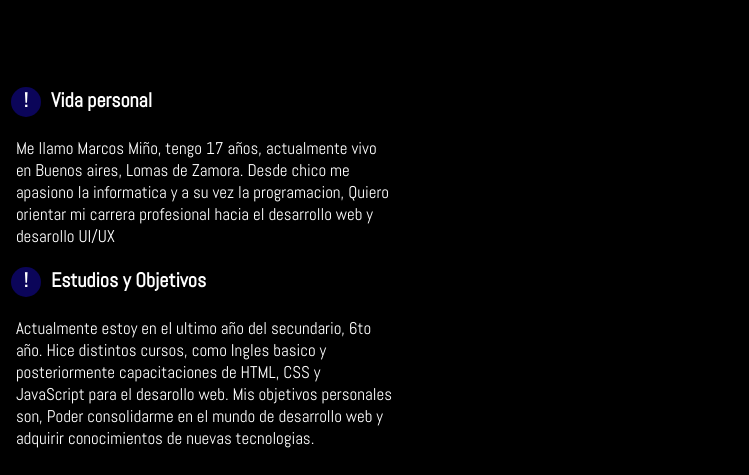
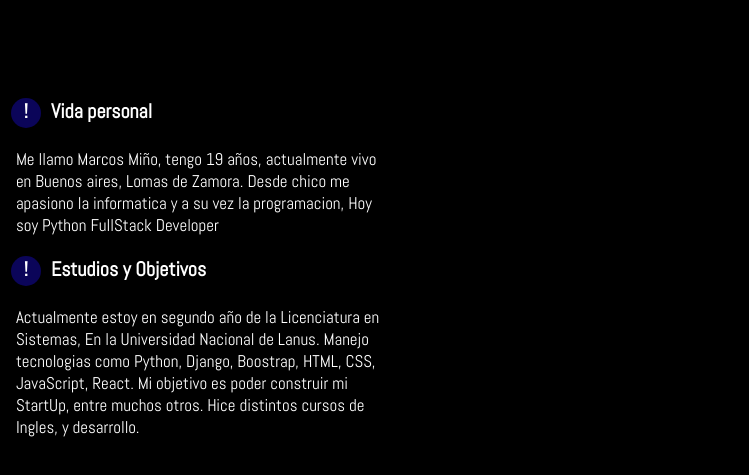
Before and after one commit to Marki0/Marki0Port.github.io, a plain HTML site: page index.html in a window 1280 px wide. Shown: the part 1940-2415 px from the top of the page, 531-1280 px from the left. Drawn offline with Linux system fonts and the light colour scheme.

Commit message:
Update index.html

```diff
--- a/index.html
+++ b/index.html
@@ -59,15 +59,10 @@
                     <div class="contenedor__textos">
                         <h3>
                             <span>!</span>Vida personal</h3>
-                        <p>Me llamo Marcos Miño, tengo 17 años, actualmente vivo en Buenos aires, Lomas de Zamora. Desde
-                            chico me apasiono la informatica y a su vez la programacion, Quiero orientar mi carrera
-                            profesional hacia el desarrollo web y desarollo UI/UX</p>
+                        <p>Me llamo Marcos Miño, tengo 19 años, actualmente vivo en Buenos aires, Lomas de Zamora. Desde chico me apasiono la informatica y a su vez la programacion, Hoy soy Python FullStack Developer</p>
                         <h3>
                             <span>!</span>Estudios y Objetivos</h3>
-                        <p>Actualmente estoy en el ultimo año del secundario, 6to año. Hice distintos cursos, como
-                            Ingles basico y posteriormente capacitaciones de HTML, CSS y JavaScript para el desarollo
-                            web. Mis objetivos personales son, Poder consolidarme en el mundo de desarrollo web y
-                            adquirir conocimientos de nuevas tecnologias.</p>
+                        <p>Actualmente estoy en segundo año de la Licenciatura en Sistemas, En la Universidad Nacional de Lanus. Manejo tecnologias como Python, Django, Boostrap, HTML, CSS, JavaScript, React. Mi objetivo es poder construir mi StartUp, entre muchos otros. Hice distintos cursos de Ingles, y desarrollo.</p>
                     </div>
                     <div class="boton">
                         <a href="" class="boton" target="_blank">
```
